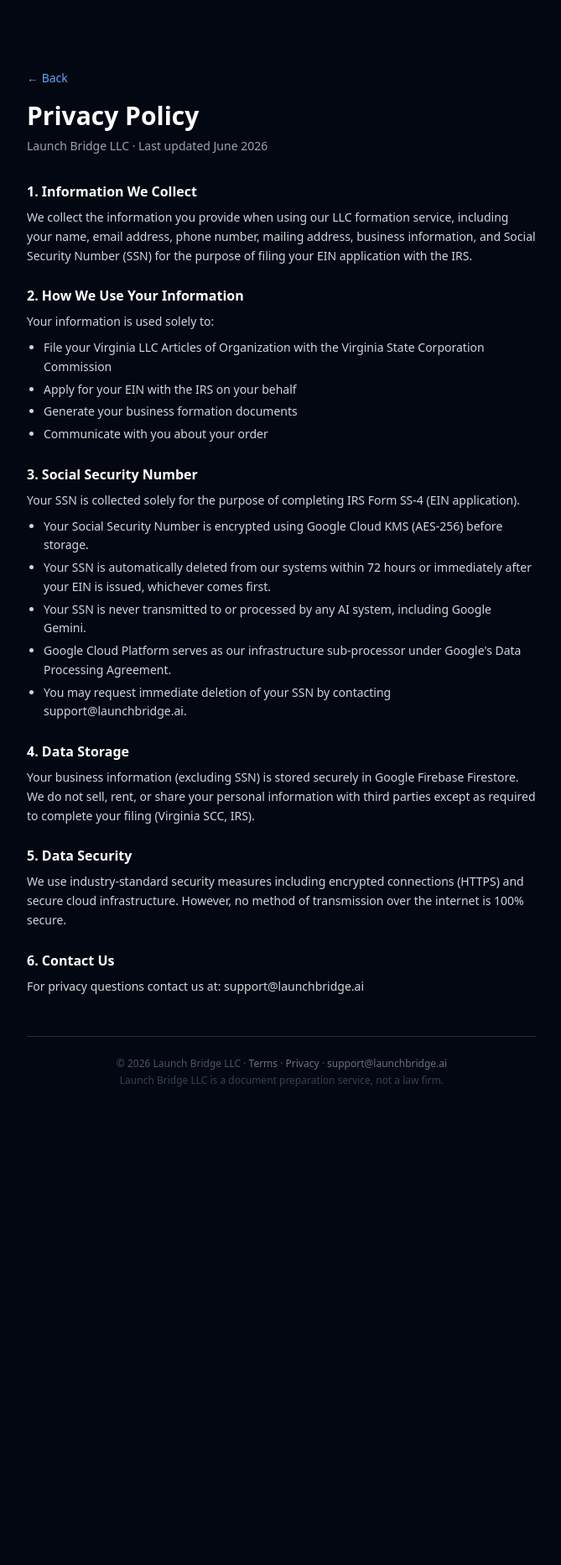
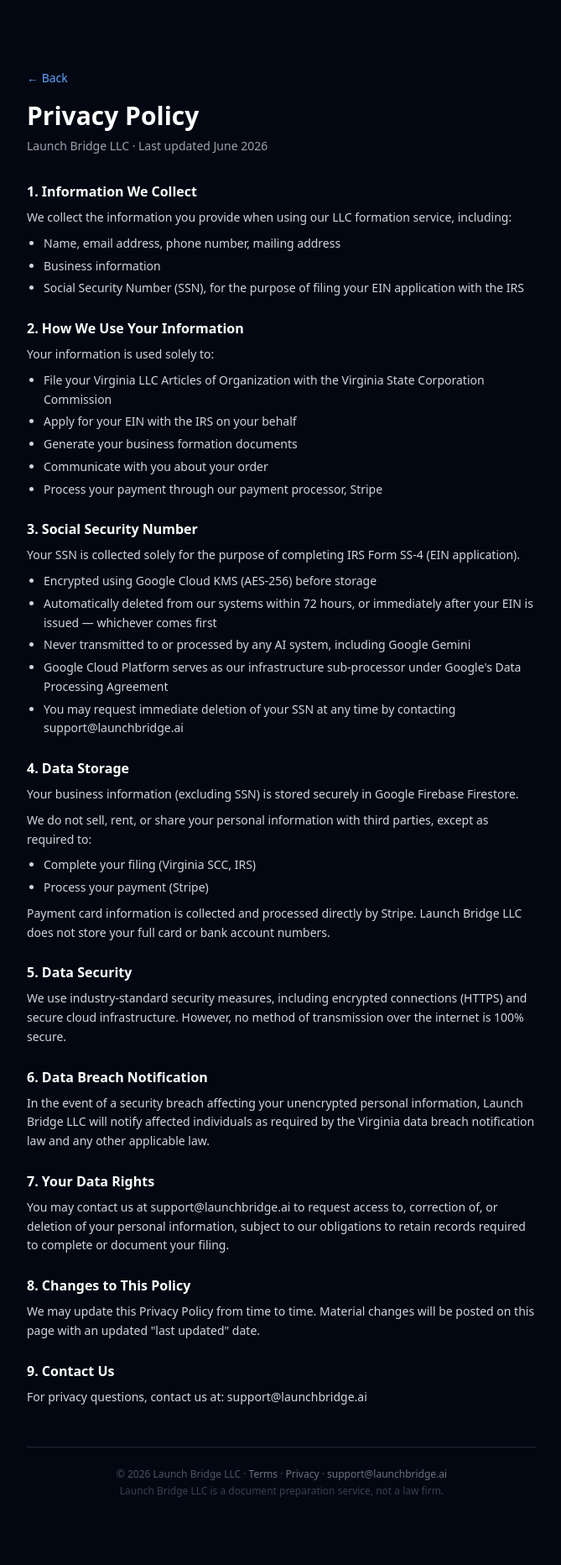
Before and after one commit to leofall458/ai-business-launcher, a FastAPI app: page /privacy in a window 1280 px wide. Shown: the whole page at 84% size, without its empty margins (304-973 px from the left). Before the commit the page ends 1294 px from the top, so only its background shows below. Run offline with FastAPI, Linux system fonts and the light colour scheme; some libraries are stand-ins or nearby versions.

Commit message:
Add required legal consent checkboxes at payment and signature steps
Part 1: /start (Step 2, before payment) now requires a consent checkbox
covering "not a law firm / no legal-tax-financial advice" plus data-
processing consent, linking to /privacy and /terms, before the Stripe
Checkout redirect can fire. Blocks with "Please agree to the terms to
continue" if unchecked (native `required` attribute plus a server-side
check, since htmx form submission can bypass client-side-only
validation). Stores consent=True/consent_at on the draft order -
verified end-to-end against real Firestore.

Part 2: the Step 5 business-details/signature page requires the same
consent, tied to the act of signing. Stores consent_signature=True/
consent_signature_at once validate_post_payment_intake (which now
requires the checkbox, same as every other required field there) passes.

Part 3: replaced privacy.html's content with the updated policy text
verbatim (SSN handling detail, data breach notification, data rights,
and policy-changes sections that weren't there before), keeping the
existing page chrome/dark theme.

Part 4 (Terms of Service replacement) is not included here - the
provided replacement text was cut off mid-message, and fabricating legal
terms content isn't something to guess at silently.

Co-Authored-By: Claude Sonnet 5 <noreply@anthropic.com>

```diff
--- a/app/main.py
+++ b/app/main.py
@@ -1634,10 +1634,15 @@ async def start_checkout(request: Request):
     form_raw = await request.form()
     form = dict(form_raw)
 
+    errors = {}
     idea_error = validate_business_idea(form.get("business_idea", ""))
     if idea_error:
+        errors["business_idea"] = idea_error
+    if form.get("consent") != "on":
+        errors["consent"] = "Please agree to the terms to continue"
+    if errors:
         return templates.TemplateResponse(request, "form_errors.html", {
-            "errors": {"business_idea": idea_error},
+            "errors": errors,
             "all_fields": IDEA_VALIDATED_FIELDS,
         })
 
@@ -1658,7 +1663,8 @@ async def start_checkout(request: Request):
     extra = {"lead_id": lead_id} if lead_id else {}
     record_state(order_ref, "draft", business_idea=business_idea, **extra,
                  created_at=firestore.SERVER_TIMESTAMP, checkout_at=firestore.SERVER_TIMESTAMP,
-                 awaiting_intake=True, founding_member=is_founding_member)
+                 awaiting_intake=True, founding_member=is_founding_member,
+                 consent=True, consent_at=firestore.SERVER_TIMESTAMP)
 
     base_url = str(request.base_url)
     try:
@@ -2487,7 +2493,9 @@ async def dashboard_business_submit(
     order_ref.set({**safe_fields, **parsed,
                    "awaiting_intake": False,
                    "intake_at": firestore.SERVER_TIMESTAMP,
-                   "intake_complete_at": firestore.SERVER_TIMESTAMP}, merge=True)
+                   "intake_complete_at": firestore.SERVER_TIMESTAMP,
+                   "consent_signature": True,
+                   "consent_signature_at": firestore.SERVER_TIMESTAMP}, merge=True)
     record_state(order_ref, "intake_complete")
 
     updated_order = order_ref.get().to_dict()
--- a/app/templates/privacy.html
+++ b/app/templates/privacy.html
@@ -16,7 +16,12 @@
         <div class="space-y-6 text-gray-300 text-sm leading-relaxed">
             <div>
                 <h2 class="text-white font-semibold text-base mb-2">1. Information We Collect</h2>
-                <p>We collect the information you provide when using our LLC formation service, including your name, email address, phone number, mailing address, business information, and Social Security Number (SSN) for the purpose of filing your EIN application with the IRS.</p>
+                <p>We collect the information you provide when using our LLC formation service, including:</p>
+                <ul class="list-disc ml-5 mt-2 space-y-1">
+                    <li>Name, email address, phone number, mailing address</li>
+                    <li>Business information</li>
+                    <li>Social Security Number (SSN), for the purpose of filing your EIN application with the IRS</li>
+                </ul>
             </div>
             <div>
                 <h2 class="text-white font-semibold text-base mb-2">2. How We Use Your Information</h2>
@@ -26,30 +31,49 @@
                     <li>Apply for your EIN with the IRS on your behalf</li>
                     <li>Generate your business formation documents</li>
                     <li>Communicate with you about your order</li>
+                    <li>Process your payment through our payment processor, Stripe</li>
                 </ul>
             </div>
             <div>
                 <h2 class="text-white font-semibold text-base mb-2">3. Social Security Number</h2>
                 <p>Your SSN is collected solely for the purpose of completing IRS Form SS-4 (EIN application).</p>
                 <ul class="list-disc ml-5 mt-2 space-y-1">
-                    <li>Your Social Security Number is encrypted using Google Cloud KMS (AES-256) before storage.</li>
-                    <li>Your SSN is automatically deleted from our systems within 72 hours or immediately after your EIN is issued, whichever comes first.</li>
-                    <li>Your SSN is never transmitted to or processed by any AI system, including Google Gemini.</li>
-                    <li>Google Cloud Platform serves as our infrastructure sub-processor under Google's Data Processing Agreement.</li>
-                    <li>You may request immediate deletion of your SSN by contacting support@launchbridge.ai.</li>
+                    <li>Encrypted using Google Cloud KMS (AES-256) before storage</li>
+                    <li>Automatically deleted from our systems within 72 hours, or immediately after your EIN is issued — whichever comes first</li>
+                    <li>Never transmitted to or processed by any AI system, including Google Gemini</li>
+                    <li>Google Cloud Platform serves as our infrastructure sub-processor under Google's Data Processing Agreement</li>
+                    <li>You may request immediate deletion of your SSN at any time by contacting support@launchbridge.ai</li>
                 </ul>
             </div>
             <div>
                 <h2 class="text-white font-semibold text-base mb-2">4. Data Storage</h2>
-                <p>Your business information (excluding SSN) is stored securely in Google Firebase Firestore. We do not sell, rent, or share your personal information with third parties except as required to complete your filing (Virginia SCC, IRS).</p>
+                <p>Your business information (excluding SSN) is stored securely in Google Firebase Firestore.</p>
+                <p class="mt-2">We do not sell, rent, or share your personal information with third parties, except as required to:</p>
+                <ul class="list-disc ml-5 mt-2 space-y-1">
+                    <li>Complete your filing (Virginia SCC, IRS)</li>
+                    <li>Process your payment (Stripe)</li>
+                </ul>
+                <p class="mt-2">Payment card information is collected and processed directly by Stripe. Launch Bridge LLC does not store your full card or bank account numbers.</p>
             </div>
             <div>
                 <h2 class="text-white font-semibold text-base mb-2">5. Data Security</h2>
-                <p>We use industry-standard security measures including encrypted connections (HTTPS) and secure cloud infrastructure. However, no method of transmission over the internet is 100% secure.</p>
+                <p>We use industry-standard security measures, including encrypted connections (HTTPS) and secure cloud infrastructure. However, no method of transmission over the internet is 100% secure.</p>
             </div>
             <div>
-                <h2 class="text-white font-semibold text-base mb-2">6. Contact Us</h2>
-                <p>For privacy questions contact us at: support@launchbridge.ai</p>
+                <h2 class="text-white font-semibold text-base mb-2">6. Data Breach Notification</h2>
+                <p>In the event of a security breach affecting your unencrypted personal information, Launch Bridge LLC will notify affected individuals as required by the Virginia data breach notification law and any other applicable law.</p>
+            </div>
+            <div>
+                <h2 class="text-white font-semibold text-base mb-2">7. Your Data Rights</h2>
+                <p>You may contact us at support@launchbridge.ai to request access to, correction of, or deletion of your personal information, subject to our obligations to retain records required to complete or document your filing.</p>
+            </div>
+            <div>
+                <h2 class="text-white font-semibold text-base mb-2">8. Changes to This Policy</h2>
+                <p>We may update this Privacy Policy from time to time. Material changes will be posted on this page with an updated "last updated" date.</p>
+            </div>
+            <div>
+                <h2 class="text-white font-semibold text-base mb-2">9. Contact Us</h2>
+                <p>For privacy questions, contact us at: support@launchbridge.ai</p>
             </div>
         </div>
 
--- a/app/validators.py
+++ b/app/validators.py
@@ -42,7 +42,7 @@ PRE_PAYMENT_VALIDATED_FIELDS = [
 ]
 
 # Used by /start - the only thing collected before payment now is the idea.
-IDEA_VALIDATED_FIELDS = ["business_idea"]
+IDEA_VALIDATED_FIELDS = ["business_idea", "consent"]
 
 # Used by the post-payment dashboard intake form.
 POST_PAYMENT_VALIDATED_FIELDS = [
@@ -248,6 +248,9 @@ def validate_post_payment_intake(form: dict) -> dict:
     if form.get("skip_ein") == "on":
         check("existing_ein", validate_ein, form.get("existing_ein"))
 
+    if form.get("consent_signature") != "on":
+        errors["consent_signature"] = "Please agree to the terms to continue"
+
     return errors
 
 
```
Also changed, not shown: app/templates/dashboard_business.html (+13 -0 lines), app/templates/start.html (+13 -0 lines).
